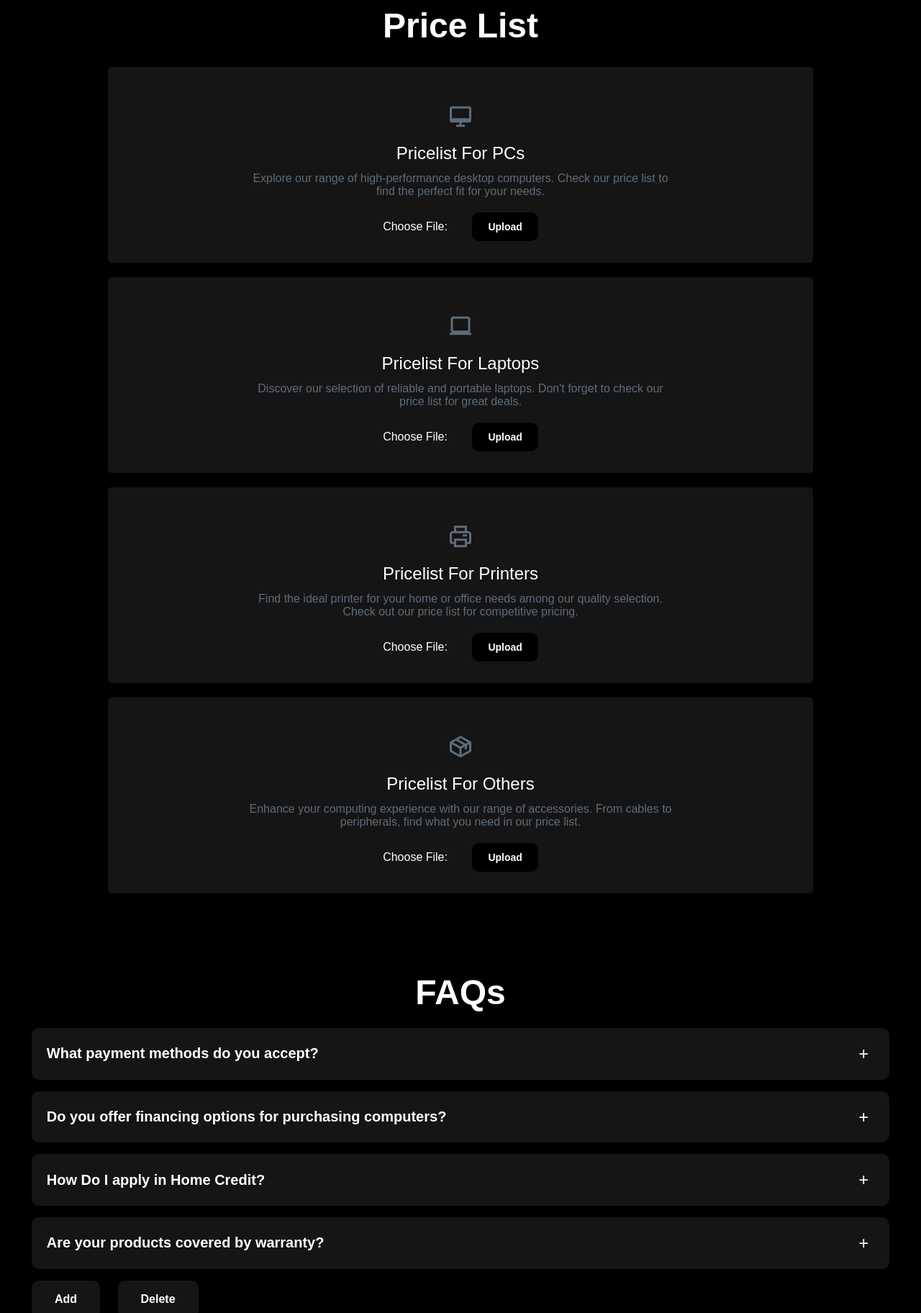
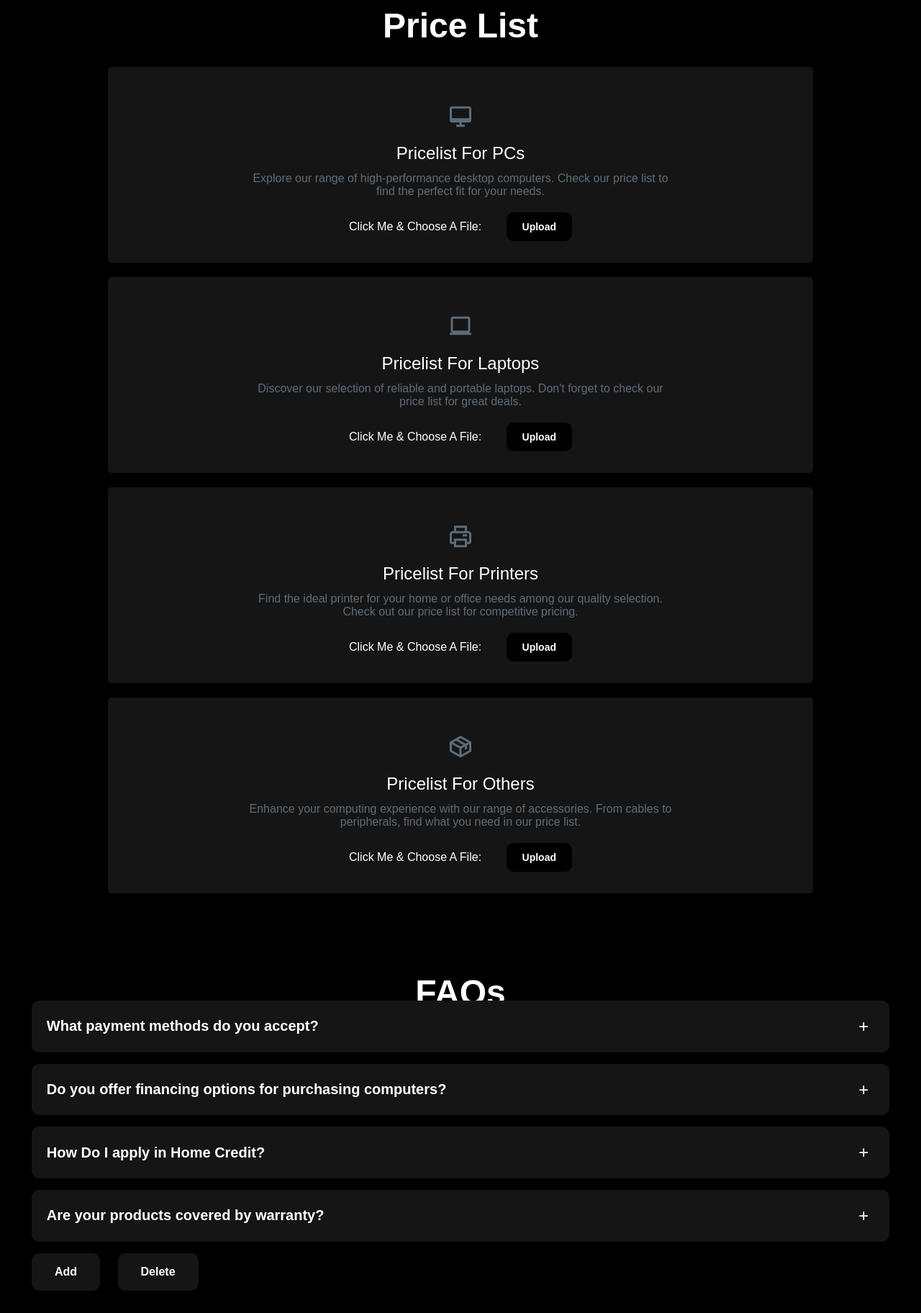
Before and after one commit to MACARIOLA/MGRW-PC-Draft, a PHP site: page /admin-cms.php in a window 1280 px wide. Shown: the part 1627-3451 px from the top of the page at 72% size. After the commit the page ends 3420 px from the top, so only its background shows below. Run offline with PHP 8.4, Linux system fonts and the light colour scheme; data comes from the database, SQL or seed files in the repository; some web fonts are replaced.

Commit message:
Update admin-cms.php

```diff
--- a/admin-cms.php
+++ b/admin-cms.php
@@ -70,17 +70,17 @@
         <div id="popup">
             <h2 id="updatephotohead">Update Photo</h2>
             <form id="updatePhotoForm" enctype="multipart/form-data"  method="POST">
-                <label for="photoInput">Choose Photo:</label>
+                <label for="photoInput">Click Me & Choose A Photo:</label>
                 <input type="file" id="photoInput" name="photo" accept="image/*" >
                 <span id="fileName1"></span>
                 <button type="submit" name="submit">Upload</button><br/>
 
-                <label for="photoInput2">Choose Photo:</label>
+                <label for="photoInput2">Click Me & Choose A Photo:</label>
                 <input type="file" id="photoInput2" name="photo2" accept="image/*" >
                 <span id="fileName2"></span>
                 <button type="submit" name="submit2">Upload</button><br/>
 
-                <label for="photoInput3">Choose Photo:</label>
+                <label for="photoInput3">Click Me & Choose A Photo:</label>
                 <input type="file" id="photoInput3" name="photo3" accept="image/*" >
                 <span id="fileName3"></span>
                 <button type="submit" name="submit3">Upload</button>
@@ -192,7 +192,7 @@
                 <label id="comInfo" for="popupCompanyInfo">Company Info:</label>
                 <textarea id="popupCompanyInfo" name="company_info" rows="10" cols="50"></textarea>
 
-                <label for="ABTPHOTO">Choose Photo:</label>
+                <label for="ABTPHOTO">Click Me & Choose A Photo:</label>
                 <input type="file" id="ABTPHOTO" name="ABTPHOTO" accept="image/*">
                 <span id="aboutfileName"></span>
                 <button type="submit" name="ABTPHOTOSUB">Upload</button><br/>
@@ -249,7 +249,7 @@
                 <h2>Pricelist For PCs</h2>
                 <p>Explore our range of high-performance desktop computers. Check our price list to find the perfect fit for your needs.</p>
                 <form action="php/pc_upload.php" method="post" enctype="multipart/form-data">
-                    <label for="fileToUpload1">Choose File:</label>
+                    <label for="fileToUpload1">Click Me & Choose A File:</label>
                     <input type="file" name="fileToUpload" id="fileToUpload1">
                     <span id="pricelistfileupload1"></span>
                     <button type="submit" name="prclstbtn1">Upload</button>
@@ -261,7 +261,7 @@
                 <h2>Pricelist For Laptops</h2>
                 <p>Discover our selection of reliable and portable laptops. Don't forget to check our price list for great deals.</p>
                 <form action="php/laptop_upload.php" method="post" enctype="multipart/form-data">
-                    <label for="fileToUpload2">Choose File:</label>
+                    <label for="fileToUpload2">Click Me & Choose A File:</label>
                     <input type="file" name="fileToUpload" id="fileToUpload2">
                     <span id="pricelistfileupload2"></span>
                     <button type="submit" name="prclstbtn2">Upload</button>
@@ -273,7 +273,7 @@
                 <h2>Pricelist For Printers</h2>
                 <p>Find the ideal printer for your home or office needs among our quality selection. Check out our price list for competitive pricing.</p>
                 <form action="php/printer_upload.php" method="post" enctype="multipart/form-data">
-                    <label label for="fileToUpload3">Choose File:</label>
+                    <label label for="fileToUpload3">Click Me & Choose A File:</label>
                     <input type="file" name="fileToUpload" id="fileToUpload3">
                     <span id="pricelistfileupload3"></span>
                     <button type="submit" name="prclstbtn3">Upload</button>
@@ -285,7 +285,7 @@
                 <h2>Pricelist For Others</h2>
                 <p>Enhance your computing experience with our range of accessories. From cables to peripherals, find what you need in our price list.</p>
                 <form action="php/others_upload.php" method="post" enctype="multipart/form-data">
-                    <label for="fileToUpload4">Choose File:</label>
+                    <label for="fileToUpload4">Click Me & Choose A File:</label>
                     <input type="file" name="fileToUpload" id="fileToUpload4">
                     <span id="pricelistfileupload4"></span>
                     <button type="submit" name="prclstbtn4">Upload</button>
@@ -321,7 +321,6 @@
           FAQs
     ---------------->
     <h1 class="heading" id="question">FAQs</h1>
-    <p class="sentence1">Got questions? Find answers to commonly asked questions here.</p>
 
     <section class="faqs">
         <div class="container">
@@ -368,6 +367,7 @@
             });
         });
     });
+
 </script>
 </body>
 </html>
```
Lines whose indentation alone changed are shown as unchanged.
